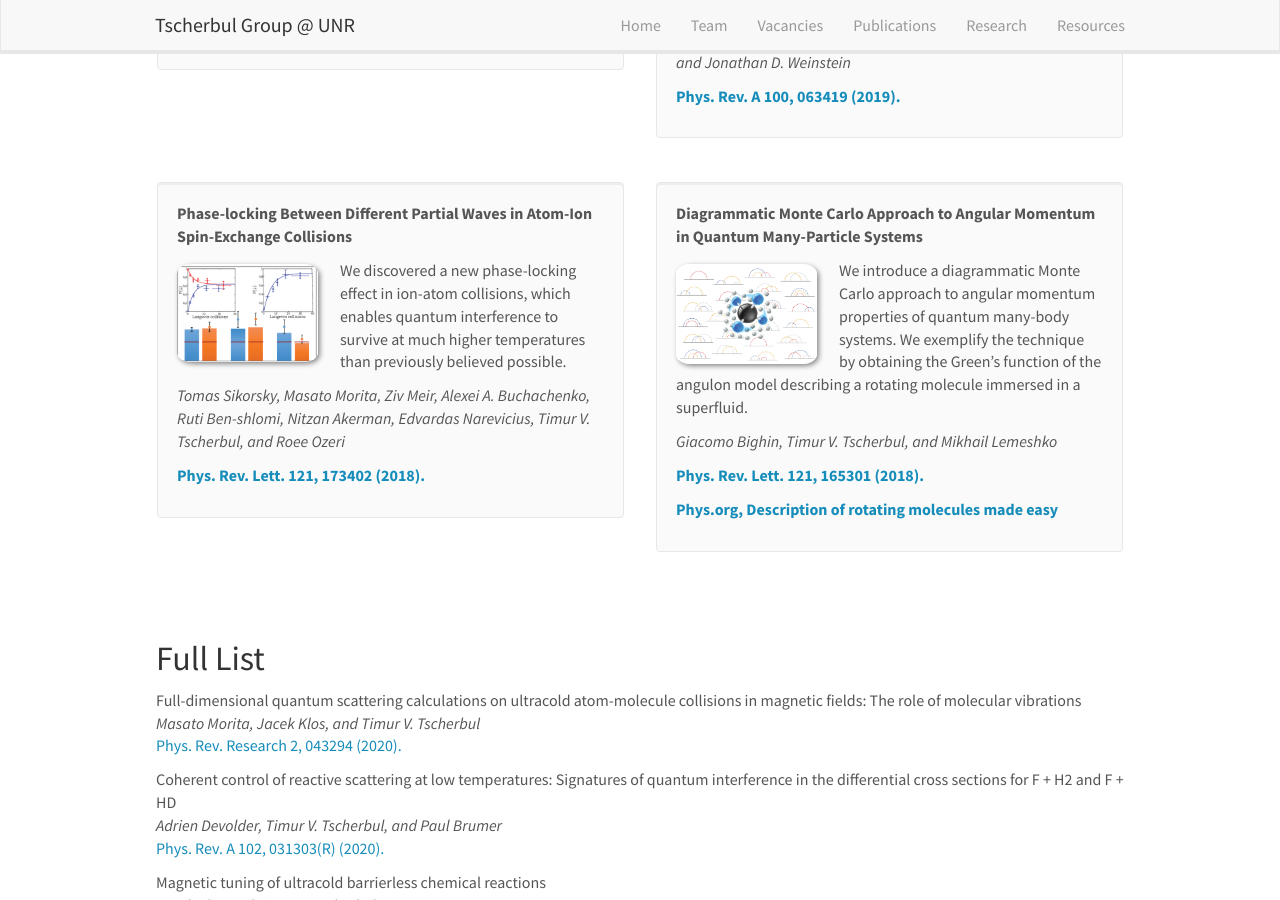
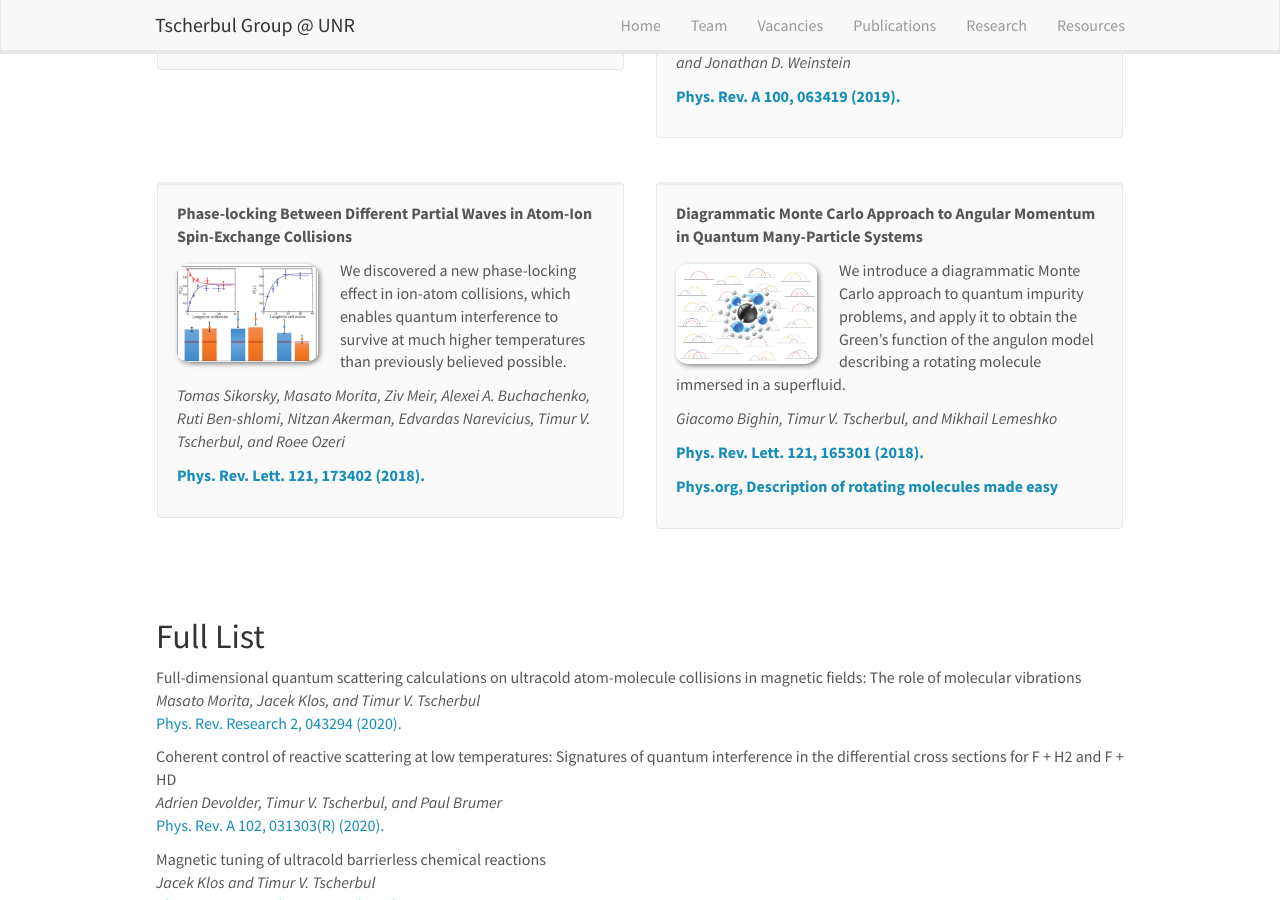
Before and after one commit to tscherbul/tscherbul.github.io, a Jekyll site: the page built from _pages/publications.md, in a window 1280 px wide and 900 px high, scrolled down 886 px. Built offline with Jekyll 4.4.1, drawn with Linux system fonts in a browser that asks for light colours; nearby versions of some CDN libraries.

Commit message:
Update publist.yml

```diff
--- a/_data/publist.yml
+++ b/_data/publist.yml
@@ -51,7 +51,7 @@
 
 - title: "Diagrammatic Monte Carlo Approach to Angular Momentum in Quantum Many-Particle Systems"
   image: 2018-PRL-DiagMC-angulon.png
-  description: We introduce a diagrammatic Monte Carlo approach to angular momentum properties of quantum many-body systems. We exemplify the technique by obtaining the Green's function of the angulon model describing a rotating molecule immersed in a superfluid.
+  description: We introduce a diagrammatic Monte Carlo approach to quantum impurity problems, and apply it to obtain the Green's function of the angulon model describing a rotating molecule immersed in a superfluid.
   authors: Giacomo Bighin, Timur V. Tscherbul, and Mikhail Lemeshko
   link:
     url: https://journals.aps.org/prl/abstract/10.1103/PhysRevLett.121.165301
```
